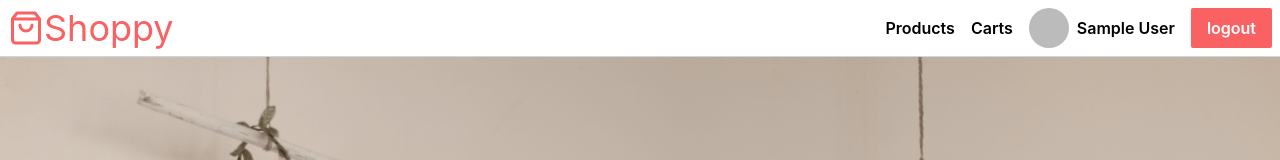
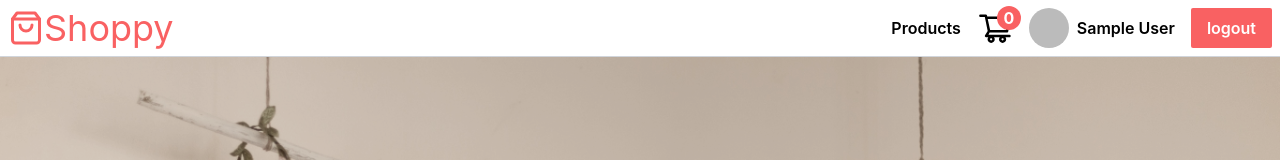
Before and after one commit to hyeonkyeong31/Shoppy, a React (Create React App) app: page / in a window 1280 px wide. Shown: the top 160 px of the page. Built offline with nearby package versions, Linux system fonts and the light colour scheme; no server answers; the database is empty; sample sign-in values are in the browser's storage.

Commit message:
feat :  장바구니 담았을때 쇼핑카트 아이콘위에 배지 보여주기

```diff
--- /dev/null
+++ b/src/components/CartStatus.jsx
@@ -0,0 +1,24 @@
+import { useQuery } from "@tanstack/react-query";
+import React from "react";
+import { AiOutlineShoppingCart } from "react-icons/ai";
+import { getCart } from "../api/firebase";
+import { useAuthContext } from "../context/AuthContext";
+
+export default function CartStatus() {
+    const { uid } = useAuthContext();
+    const { data: products } = useQuery({
+        queryKey: ["carts"],
+        queryFn: () => getCart(uid),
+    });
+
+    return (
+        <div className="relative">
+            <AiOutlineShoppingCart className="text-4xl" />
+            {products && (
+                <p className="w-6 h-6 text-center bg-brand text-white font-bold rounded-full absolute -top-1 -right-2">
+                    {products.length}
+                </p>
+            )}
+        </div>
+    );
+}
--- a/src/components/Navbar.jsx
+++ b/src/components/Navbar.jsx
@@ -5,6 +5,7 @@
 import User from "./User";
 import Button from "./ui/Button";
 import { useAuthContext } from "../context/AuthContext";
+import CartStatus from "./CartStatus";
 
 export default function Navbar() {
     const { user, login, logout } = useAuthContext();
@@ -17,7 +18,11 @@
             <nav className="flex items-center gap-4 font-semibold">
                 <Link to="/products">Products</Link>
 
-                {user && <Link to="/carts">Carts</Link>}
+                {user && (
+                    <Link to="/carts">
+                        <CartStatus />
+                    </Link>
+                )}
                 {user && user.isAdmin && (
                     <Link to="/products/new" className="text-2xl">
                         <BsFillPencilFill />
```
